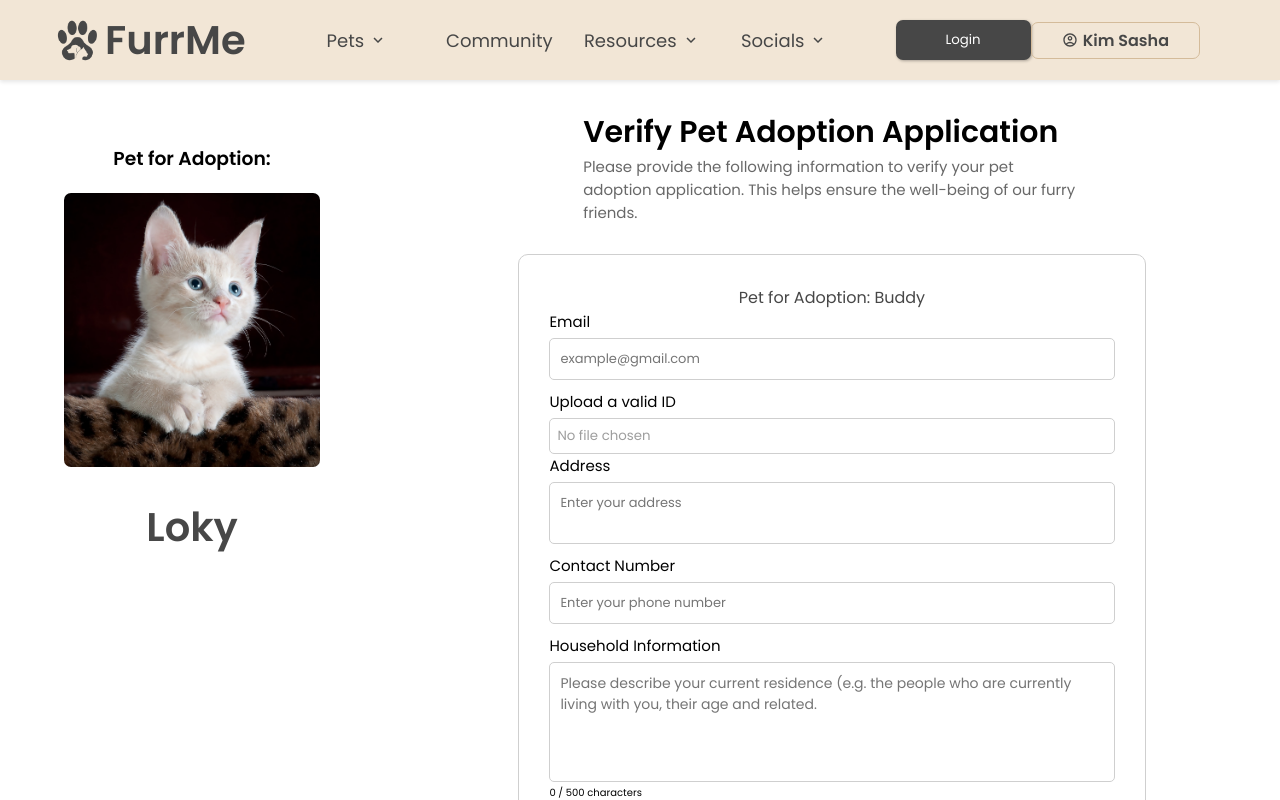
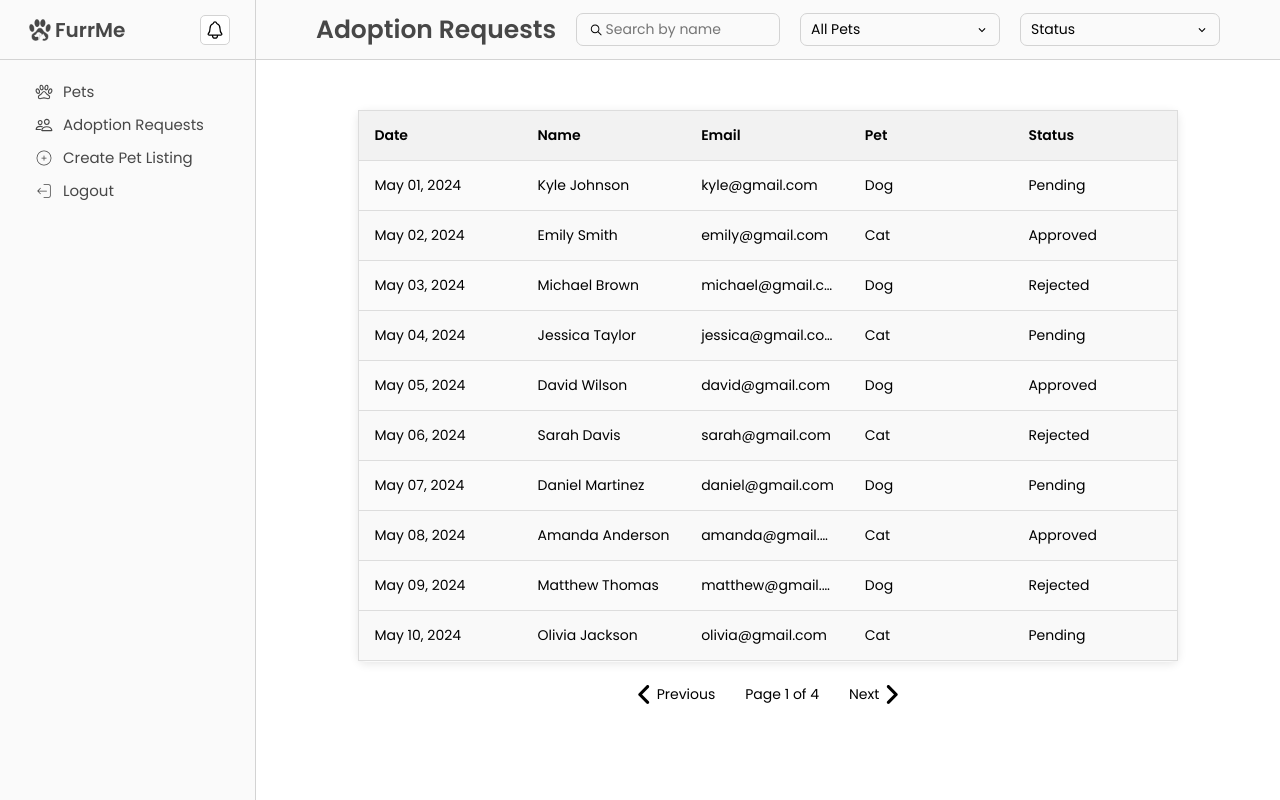
Before and after one commit to Right-Click-Inspect/FurrMe-v3, a React (Create React App) app: page / in a window 1280 px wide. Shown: the top 800 px of the page. Built offline with nearby package versions, Linux system fonts and the light colour scheme.

Commit message:
Added Date fields on AdminPetRequest.js and in the table inside the AdminAdoptionRequest.js

```diff
--- a/src/App.js
+++ b/src/App.js
@@ -28,7 +28,7 @@ function App() {
     return (
         <div className="App">
             <Router>
-                <AdoptionVerification />
+                <AdminAdoptionRequests />
             </Router>
         </div>
     );
--- a/src/assets/AdminPetRequests.js
+++ b/src/assets/AdminPetRequests.js
@@ -1,218 +1,249 @@
 let adminPetRequests = [
     {
         request_id: 1,
-        name: "Kyle",
+        date: "May 01, 2024",
+        name: "Kyle Johnson",
         email: "kyle@gmail.com",
         pet: "Dog",
         status: "Pending",
     },
     {
         request_id: 2,
-        name: "Emily",
-        email: "emily@example.com",
+        date: "May 02, 2024",
+        name: "Emily Smith",
+        email: "emily@gmail.com",
         pet: "Cat",
         status: "Approved",
     },
     {
         request_id: 3,
-        name: "Michael",
-        email: "michael@hotmail.com",
+        date: "May 03, 2024",
+        name: "Michael Brown",
+        email: "michael@gmail.com",
         pet: "Dog",
         status: "Rejected",
     },
     {
         request_id: 4,
-        name: "Jessica",
-        email: "jessica@yahoo.com",
+        date: "May 04, 2024",
+        name: "Jessica Taylor",
+        email: "jessica@gmail.com",
         pet: "Cat",
         status: "Pending",
     },
     {
         request_id: 5,
-        name: "David",
+        date: "May 05, 2024",
+        name: "David Wilson",
         email: "david@gmail.com",
         pet: "Dog",
         status: "Approved",
     },
     {
         request_id: 6,
-        name: "Sarah",
-        email: "sarah@example.com",
+        date: "May 06, 2024",
+        name: "Sarah Davis",
+        email: "sarah@gmail.com",
         pet: "Cat",
         status: "Rejected",
     },
     {
         request_id: 7,
-        name: "Daniel",
-        email: "daniel@hotmail.com",
+        date: "May 07, 2024",
+        name: "Daniel Martinez",
+        email: "daniel@gmail.com",
         pet: "Dog",
         status: "Pending",
     },
     {
         request_id: 8,
-        name: "Amanda",
-        email: "amanda@yahoo.com",
+        date: "May 08, 2024",
+        name: "Amanda Anderson",
+        email: "amanda@gmail.com",
         pet: "Cat",
         status: "Approved",
     },
     {
         request_id: 9,
-        name: "Matthew",
+        date: "May 09, 2024",
+        name: "Matthew Thomas",
         email: "matthew@gmail.com",
         pet: "Dog",
         status: "Rejected",
     },
     {
         request_id: 10,
-        name: "Olivia",
-        email: "olivia@example.com",
+        date: "May 10, 2024",
+        name: "Olivia Jackson",
+        email: "olivia@gmail.com",
         pet: "Cat",
         status: "Pending",
     },
     {
         request_id: 11,
-        name: "Ethan",
-        email: "ethan@hotmail.com",
+        date: "May 11, 2024",
+        name: "Ethan White",
+        email: "ethan@gmail.com",
         pet: "Dog",
         status: "Approved",
     },
     {
         request_id: 12,
-        name: "Sophia",
-        email: "sophia@yahoo.com",
+        date: "May 12, 2024",
+        name: "Sophia Harris",
+        email: "sophia@gmail.com",
         pet: "Cat",
         status: "Rejected",
     },
     {
         request_id: 13,
-        name: "Benjamin",
+        date: "May 13, 2024",
+        name: "Benjamin Clark",
         email: "benjamin@gmail.com",
         pet: "Dog",
         status: "Pending",
     },
     {
         request_id: 14,
-        name: "Mia",
-        email: "mia@example.com",
+        date: "May 14, 2024",
+        name: "Mia Lewis",
+        email: "mia@gmail.com",
         pet: "Cat",
         status: "Approved",
     },
     {
         request_id: 15,
-        name: "Alexander",
-        email: "alexander@hotmail.com",
+        date: "May 15, 2024",
+        name: "Alexander Lee",
+        email: "alexander@gmail.com",
         pet: "Dog",
         status: "Rejected",
     },
     {
         request_id: 16,
-        name: "Madison",
-        email: "madison@yahoo.com",
+        date: "May 16, 2024",
+        name: "Madison Walker",
+        email: "madison@gmail.com",
         pet: "Cat",
         status: "Pending",
     },
     {
         request_id: 17,
-        name: "James",
+        date: "May 17, 2024",
+        name: "James Hall",
         email: "james@gmail.com",
         pet: "Dog",
         status: "Approved",
     },
     {
         request_id: 18,
-        name: "Emma",
-        email: "emma@example.com",
+        date: "May 18, 2024",
+        name: "Emma Allen",
+        email: "emma@gmail.com",
         pet: "Cat",
         status: "Rejected",
     },
     {
         request_id: 19,
-        name: "William",
-        email: "william@hotmail.com",
+        date: "May 19, 2024",
+        name: "William Young",
+        email: "william@gmail.com",
         pet: "Dog",
         status: "Pending",
     },
     {
         request_id: 20,
-        name: "Chloe",
-        email: "chloe@yahoo.com",
+        date: "May 20, 2024",
+        name: "Chloe King",
+        email: "chloe@gmail.com",
         pet: "Cat",
         status: "Approved",
     },
     {
         request_id: 21,
-        name: "Daniel",
+        date: "May 21, 2024",
+        name: "Daniel Wright",
         email: "daniel@gmail.com",
         pet: "Dog",
         status: "Rejected",
     },
     {
         request_id: 22,
-        name: "Samantha",
-        email: "samantha@example.com",
+        date: "May 22, 2024",
+        name: "Samantha Scott",
+        email: "samantha@gmail.com",
         pet: "Cat",
         status: "Pending",
     },
     {
         request_id: 23,
-        name: "Joseph",
-        email: "joseph@hotmail.com",
+        date: "May 23, 2024",
+        name: "Joseph Green",
+        email: "joseph@gmail.com",
         pet: "Dog",
         status: "Approved",
     },
     {
         request_id: 24,
-        name: "Ava",
-        email: "ava@yahoo.com",
+        date: "May 24, 2024",
+        name: "Ava Adams",
+        email: "ava@gmail.com",
         pet: "Cat",
         status: "Rejected",
     },
     {
         request_id: 25,
-        name: "David",
+        date: "May 25, 2024",
+        name: "David Baker",
         email: "david@gmail.com",
         pet: "Dog",
         status: "Pending",
     },
     {
         request_id: 26,
-        name: "Sophia",
-        email: "sophia@example.com",
+        date: "May 26, 2024",
+        name: "Sophia Gonzalez",
+        email: "sophia@gmail.com",
         pet: "Cat",
         status: "Approved",
     },
     {
         request_id: 27,
-        name: "James",
-        email: "james@hotmail.com",
+        date: "May 27, 2024",
+        name: "James Nelson",
+        email: "james@gmail.com",
         pet: "Dog",
         status: "Rejected",
     },
     {
         request_id: 28,
-        name: "Olivia",
-        email: "olivia@yahoo.com",
+        date: "May 28, 2024",
+        name: "Olivia Carter",
+        email: "olivia@gmail.com",
         pet: "Cat",
         status: "Pending",
     },
     {
         request_id: 29,
-        name: "Alexander",
+        date: "May 29, 2024",
+        name: "Alexander Mitchell",
         email: "alexander@gmail.com",
         pet: "Dog",
         status: "Approved",
     },
     {
         request_id: 30,
-        name: "Emma",
-        email: "emma@example.com",
+        date: "May 30, 2024",
+        name: "Emma Perez",
+        email: "emma@gmail.com",
         pet: "Cat",
         status: "Rejected",
     },
     {
         request_id: 31,
-        name: "Emma",
-        email: "emma@example.com",
+        date: "May 31, 2024",
+        name: "Emma Roberts",
+        email: "emma@gmail.com",
         pet: "Cat",
         status: "Pending",
     },
--- a/src/components/AdminAdoptionRequests.js
+++ b/src/components/AdminAdoptionRequests.js
@@ -241,6 +241,7 @@ function AdminAdoptionRequests() {
                     <table>
                         <thead>
                             <tr>
+                                <th>Date</th>
                                 <th>Name</th>
                                 <th>Email</th>
                                 <th>Pet</th>
@@ -250,6 +251,7 @@ function AdminAdoptionRequests() {
                         <tbody>
                             {currentRequests.map((request) => (
                                 <tr key={request.request_id}>
+                                    <td>{request.date}</td>
                                     <td>{request.name}</td>
                                     <td>{request.email}</td>
                                     <td>{request.pet}</td>
```
